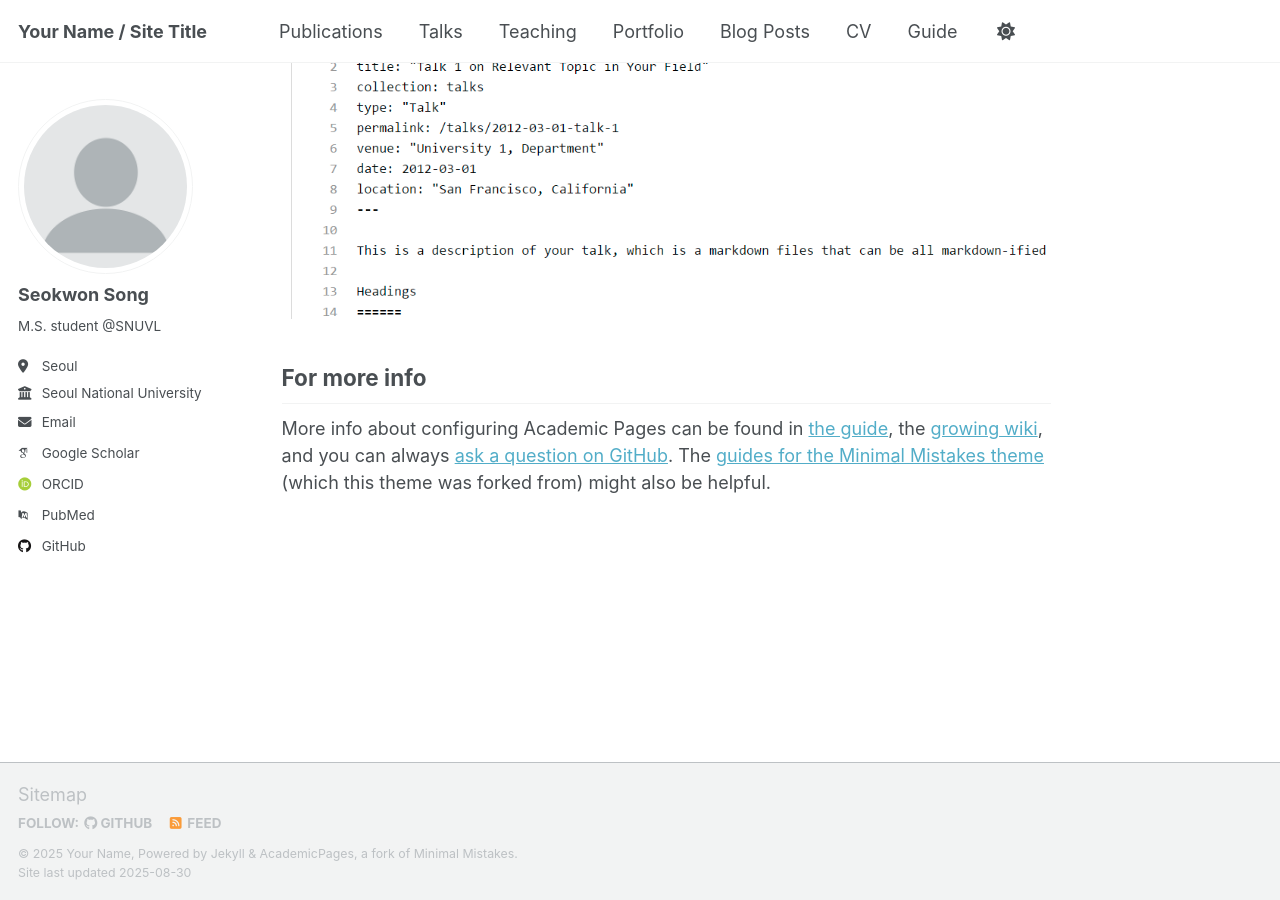
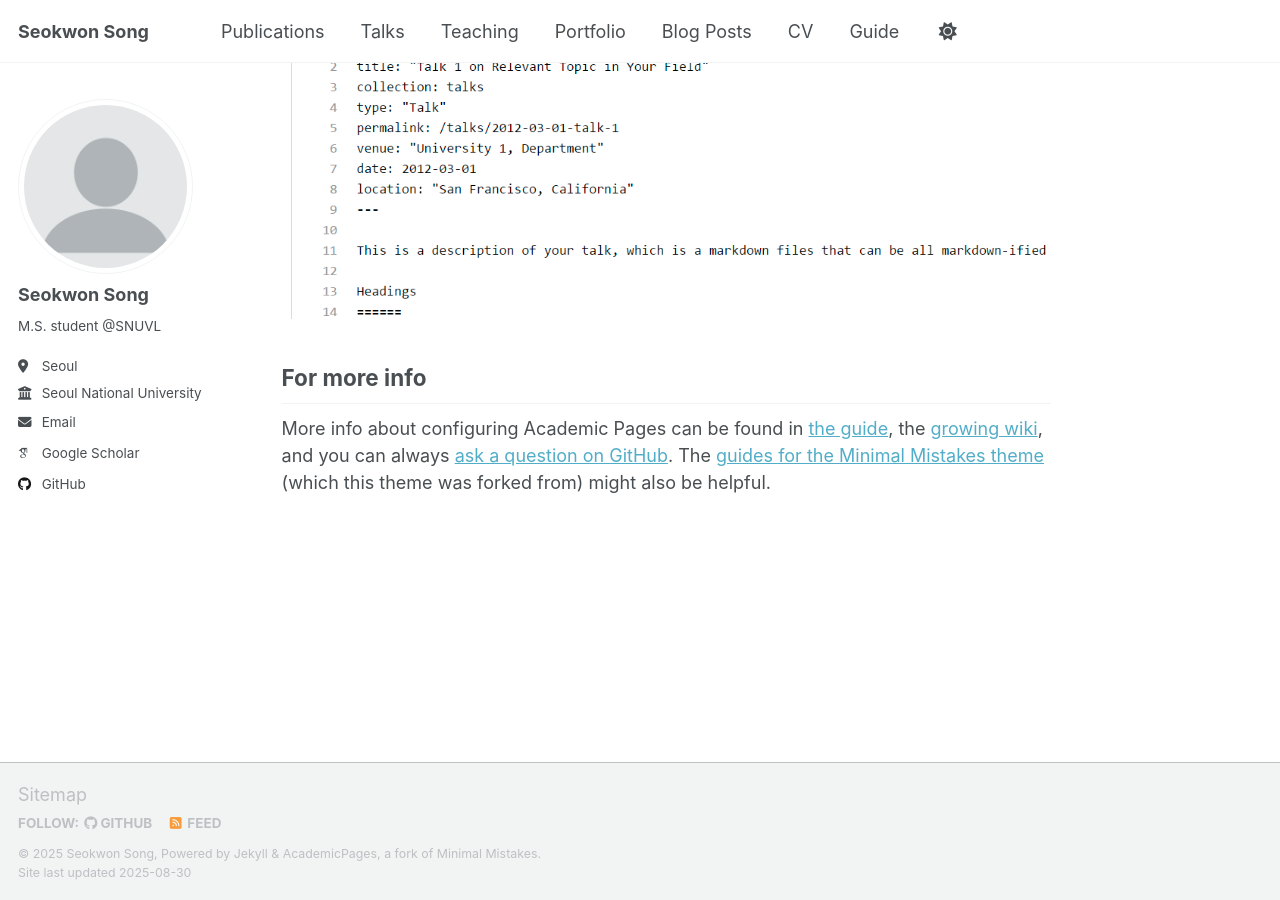
Before and after one commit to seokwon99/seokwon99.github.io, a Jekyll site: the page built from _pages/about.md, in a window 1280 px wide and 900 px high, scrolled down 2880 px. Built offline with Jekyll 4.4.1, drawn with Linux system fonts in a browser that asks for light colours; some web fonts are replaced; a script that is not in the unit is left out.

Commit message:
config update

```diff
--- a/_config.yml
+++ b/_config.yml
@@ -9,11 +9,11 @@
 # Basic Site Settings
 locale                   : "en-US"
 site_theme               : "default" # Currently available options are "default", "air"
-title                    : "Your Name / Site Title"
+title                    : "Seokwon Song"
 title_separator          : "-"
-name                     : &name "Your Name"
-description              : &description "personal description"
-url                      : https://academicpages.github.io # the base hostname & protocol for your site e.g. "https://[your GitHub username].github.io" or if you already have some other page hosted on Github then use "https://[your GitHub username].github.io/[Your Repo Name]"
+name                     : &name "Seokwon Song"
+description              : &description "M.S. student @SNUVL"
+url                      : https://seokwon99.github.io # the base hostname & protocol for your site e.g. "https://[your GitHub username].github.io" or if you already have some other page hosted on Github then use "https://[your GitHub username].github.io/[Your Repo Name]"
 baseurl                  : "" # the subpath of your site, e.g. "/blog"
 repository               : "academicpages/academicpages.github.io"
 
@@ -37,9 +37,9 @@ author:
   googlescholar    : "https://scholar.google.co.kr/citations?user=lL_mybQAAAAJ&hl=ko"
   inspire-hep      : # URL
   impactstory      : # URL
-  orcid            : "http://orcid.org/yourorcidurl"
+  orcid            : # "http://orcid.org/yourorcidurl"
   semantic         : # URL
-  pubmed           : "https://www.ncbi.nlm.nih.gov/pubmed/?term=john+snow"
+  pubmed           : # "https://www.ncbi.nlm.nih.gov/pubmed/?term=john+snow"
   researchgate     : # URL
   scopus           : # URL
 
```
